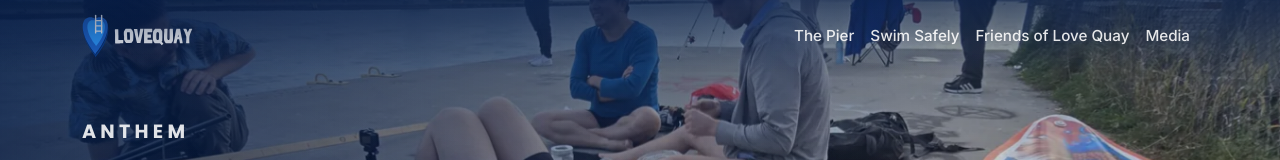
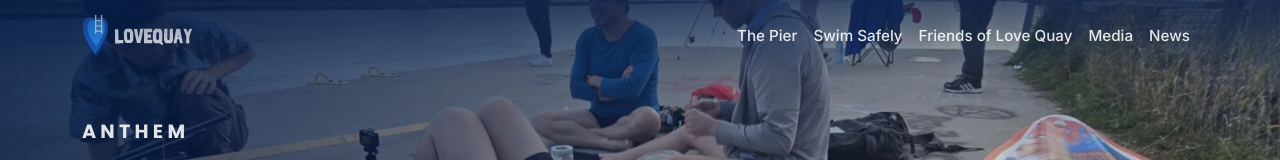
Before and after one commit to ptoone/LoveQuay, a plain HTML site: page anthem.html in a window 1280 px wide. Shown: the top 160 px of the page. Drawn offline with nearby package versions, Linux system fonts and the light colour scheme.

Commit message:
Add News to the main navigation
Points at news.lovequay.com, which is a Blogger site titled "LoveQuay News"
— checked before linking eleven pages at it, because a nav item that lands
on a parked page is worse than no nav item.

Placed last, after Media. Same tab rather than a new one: it is our own
subdomain, not somewhere else, and target="_blank" on a first-party link
takes the back button away for no benefit.

Every page carries its own copy of the nav, so this is the same insertion
eleven times. Each page's aria-current marker is untouched — the four
unlisted pages that never had one still do not.

Co-Authored-By: Claude Opus 5 <noreply@anthropic.com>

```diff
--- a/anthem.html
+++ b/anthem.html
@@ -42,6 +42,7 @@
         <li class="nav-item"><a class="nav-link" href="swim.html">Swim Safely</a></li>
         <li class="nav-item"><a class="nav-link" href="friends.html">Friends of Love Quay</a></li>
         <li class="nav-item"><a class="nav-link" href="gallery.html">Media</a></li>
+        <li class="nav-item"><a class="nav-link" href="https://news.lovequay.com">News</a></li>
       </ul>
     </div>
   </div>
```
Also changed, not shown: brand.html (+1 -0 lines), citizenship.html (+1 -0 lines), friends.html (+1 -0 lines), gallery.html (+1 -0 lines), index.html (+1 -0 lines), media.html (+1 -0 lines), republic.html (+1 -0 lines), swim.html (+1 -0 lines), verify.html (+1 -0 lines), videos.html (+1 -0 lines).
